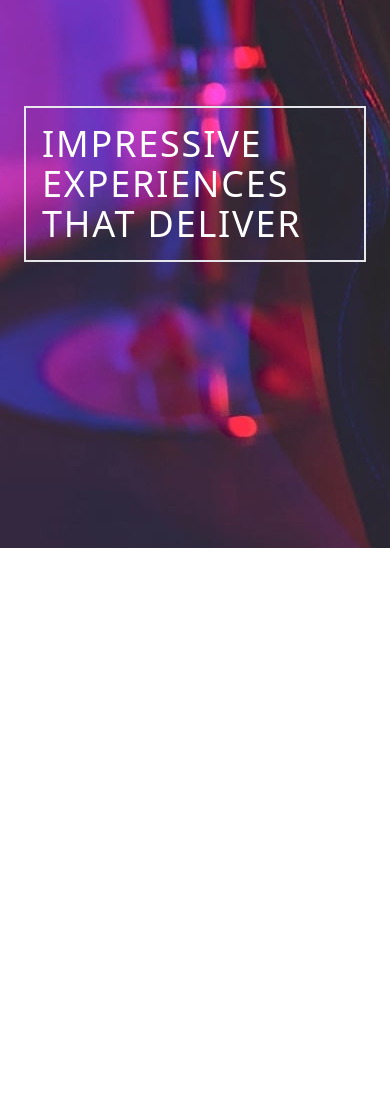
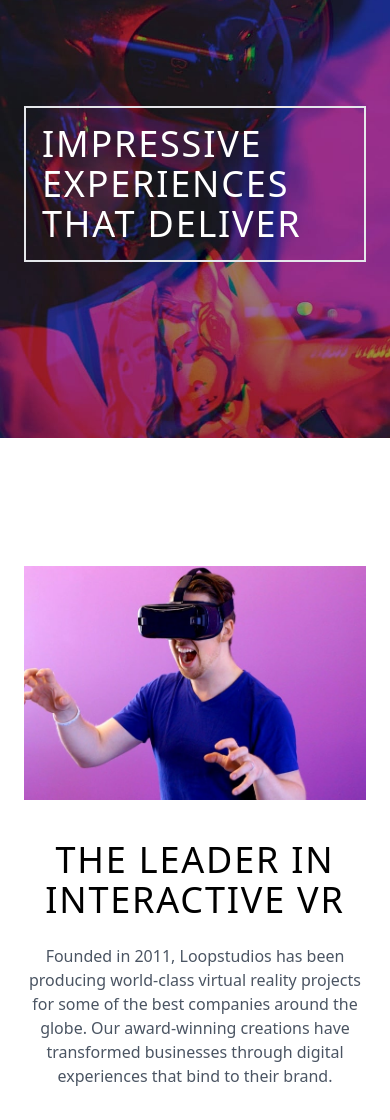
Before and after one commit to smertcanyilmaz/tailwind_website-projects, a website: page loopstudios_website/index.html in a window 390 px wide. Shown: the part 102-1222 px from the top of the page. Before the commit the page ends 844 px from the top, so only its background shows below. Drawn offline with Linux system fonts and the light colour scheme.

Commit message:
add another section

```diff
--- a/loopstudios_website/index.html
+++ b/loopstudios_website/index.html
@@ -6,13 +6,12 @@
     <link rel="stylesheet" href="./css/style.css" />
     <title>Document</title>
   </head>
-  <body
-    class="bg-no-repeat"
-    style="background-image: url('./images/desktop/image-hero.jpg')"
-  >
-    <section>
-      <div class="overlay hidden min-h-screen bg-black absolute z-10"></div>
-      <div class="max-w-6xl mx-auto px-6 py-12">
+  <body>
+    <section id="hero">
+      <div
+        class="overlay hidden min-h-screen w-full bg-black absolute z-10"
+      ></div>
+      <div class="max-w-6xl mx-auto px-6 py-12 mb-20">
         <nav class="flex justify-between items-center">
           <div>
             <img src="./images/logo.svg" alt="" srcset="" />
@@ -30,11 +29,11 @@
           <ul
             class="ul hidden absolute z-20 top-40 left-12 space-y-3 text-white text-2xl font-light uppercase md:flex md:justify-between md:gap-8 md:static md:space-y-0 md:text-base md:normal-case md:font-bold"
           >
-            <li class="hover:text-purple-600"><a href="">About</a></li>
-            <li class="hover:text-purple-600"><a href="">Careers</a></li>
-            <li class="hover:text-purple-600"><a href="">Events</a></li>
-            <li class="hover:text-purple-600"><a href="">Products</a></li>
-            <li class="hover:text-purple-600"><a href="">Suppors</a></li>
+            <li class="hover:text-indigo-300"><a href="">About</a></li>
+            <li class="hover:text-indigo-300"><a href="">Careers</a></li>
+            <li class="hover:text-indigo-300"><a href="">Events</a></li>
+            <li class="hover:text-indigo-300"><a href="">Products</a></li>
+            <li class="hover:text-indigo-300"><a href="">Suppors</a></li>
           </ul>
         </nav>
         <!-- <div class=" border-2 border-white text-white font-light md:text-6xl md:tracking-wider w-1/2 px-16 py-10">
@@ -44,6 +43,34 @@
           class="max-w-lg mt-32 mb-32 p-4 font-sans text-4xl text-white border-2 font-light tracking-wider md:p-10 md:m-32 md:mx-0 md:text-6xl"
         >
           IMPRESSIVE EXPERIENCES THAT DELIVER
+        </div>
+      </div>
+    </section>
+
+    <section>
+      <div
+        class="max-w-6xl mx-auto px-6 py-12 relative flex flex-col gap-10 md:block md:gap-0 md:text-right"
+      >
+        <div class="img">
+          <img src="./images/desktop/image-interactive.jpg" alt="" />
+        </div>
+
+        <div
+          class="max-w-xl space-y-10 bg-white text-black md:absolute md:bottom-12 md:right-0 md:px-16 md:py-12 md:mx-auto"
+        >
+          <div class="md:w-full md:text-start md:ml-10 md:mt-10">
+            <h1
+              class="text-4xl font-light text-center tracking-wider mb-6 md:text-5xl md:text-start"
+            >
+              THE LEADER IN INTERACTIVE VR
+            </h1>
+            <p class="text-gray-600 font-light text-center md:text-start">
+              Founded in 2011, Loopstudios has been producing world-class
+              virtual reality projects for some of the best companies around the
+              globe. Our award-winning creations have transformed businesses
+              through digital experiences that bind to their brand.
+            </p>
+          </div>
         </div>
       </div>
     </section>
--- a/loopstudios_website/input.css
+++ b/loopstudios_website/input.css
@@ -2,18 +2,18 @@
 @tailwind components;
 @tailwind utilities;
 
-/* body {
-  background-image: url("./images/desktop/image-hero.jpg");
+#hero {
+  background-image: url("../images/desktop/image-hero.jpg");
   background-repeat: no-repeat;
-  background-size: contain;
+  background-size: cover;
 }
 
 @media (max-width: 576px) {
-  body {
-    background-image: url("./images/mobile/image-hero.jpg");
+  #hero {
+    background-image: url("../images/mobile/image-hero.jpg");
+    background-position: center;
   }
-} */
-
+}
 .active {
   display: inline-block;
 }
--- a/loopstudios_website/tailwind.config.js
+++ b/loopstudios_website/tailwind.config.js
@@ -3,9 +3,9 @@ module.exports = {
   content: ["./*.html"],
   theme: {
     extend: {
-      // backgroundImage: {
-      //   "hero-pattern": "url('./images/desktop/image-hero.jpg')",
-      // },
+      backgroundImage: {
+        "hero-pattern": "url('./images/desktop/image-hero.jpg')",
+      },
     },
   },
   plugins: [],
```
Also changed, not shown: loopstudios_website/css/style.css.
